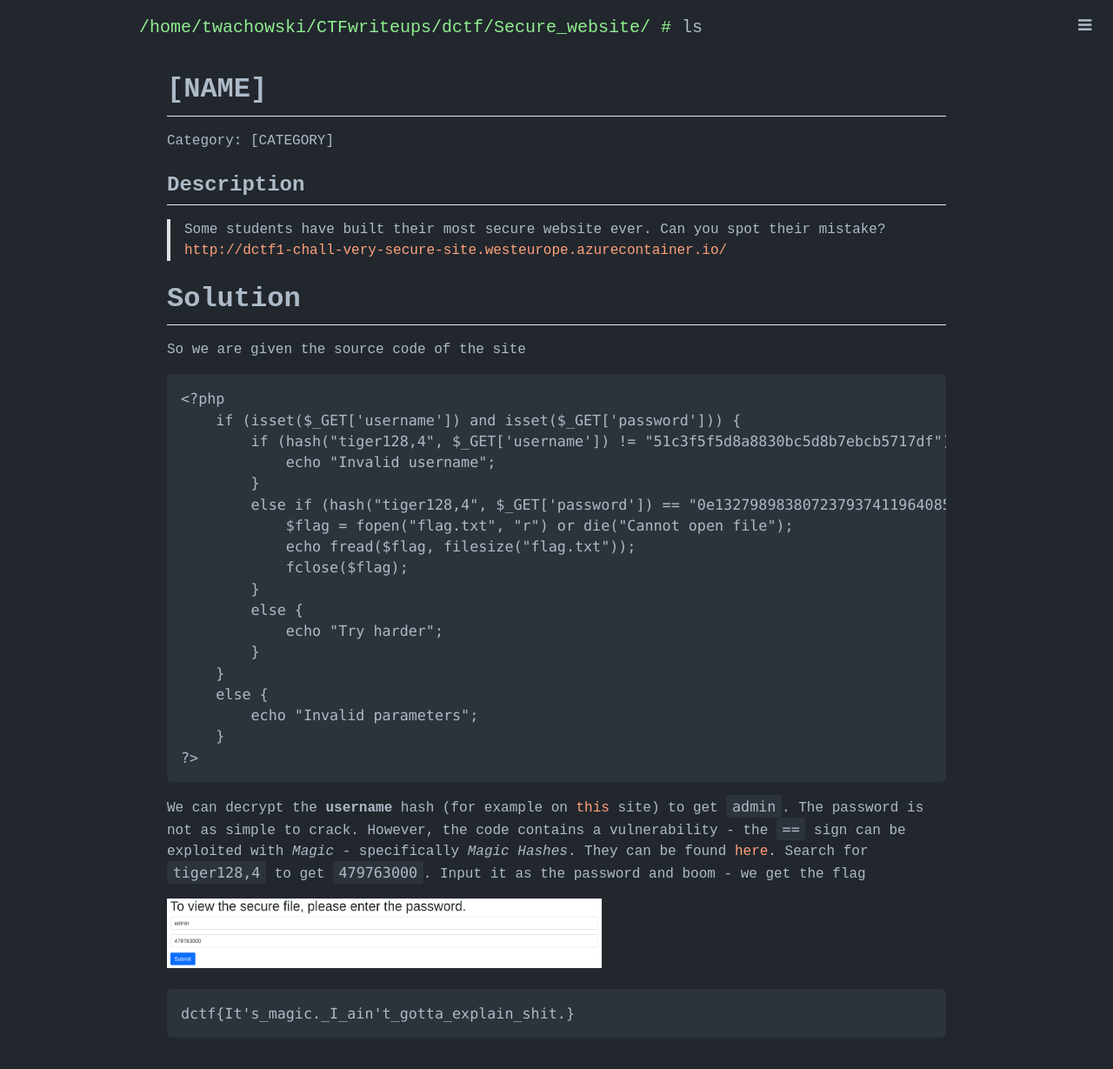
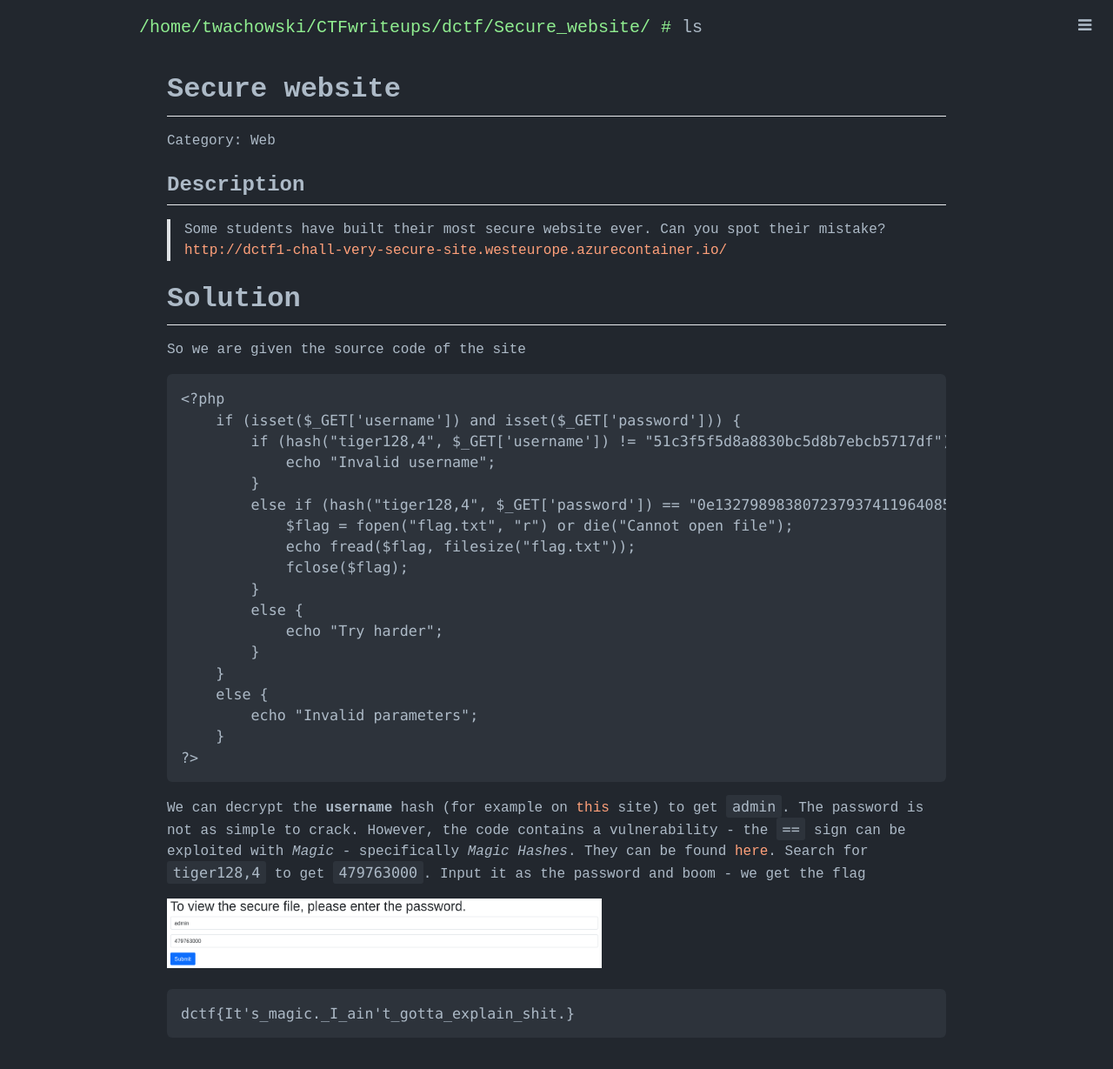
Before and after one commit to tadeuszwachowski/CTFwriteups, a Jekyll site: the page built from _dCTF/Secure_website.md, in a window 1280 px wide. Shown: the whole page at 87% size. Built offline with Jekyll 4.4.1, drawn with Linux system fonts in a browser that asks for light colours; Markdown is read by kramdown in place of the engine named in the settings.

Commit message:
Add "Secure_website.md"

```diff
--- a/_dCTF/Secure_website.md
+++ b/_dCTF/Secure_website.md
@@ -1,10 +1,10 @@
 ---
 layout: writeup
-title: [NAME]
-year: [YEAR]
+title: Secure website
+year: 2021
 ---
-# [NAME]
-Category: [CATEGORY]
+# Secure website
+Category: Web
 
 ## Description
 
```
